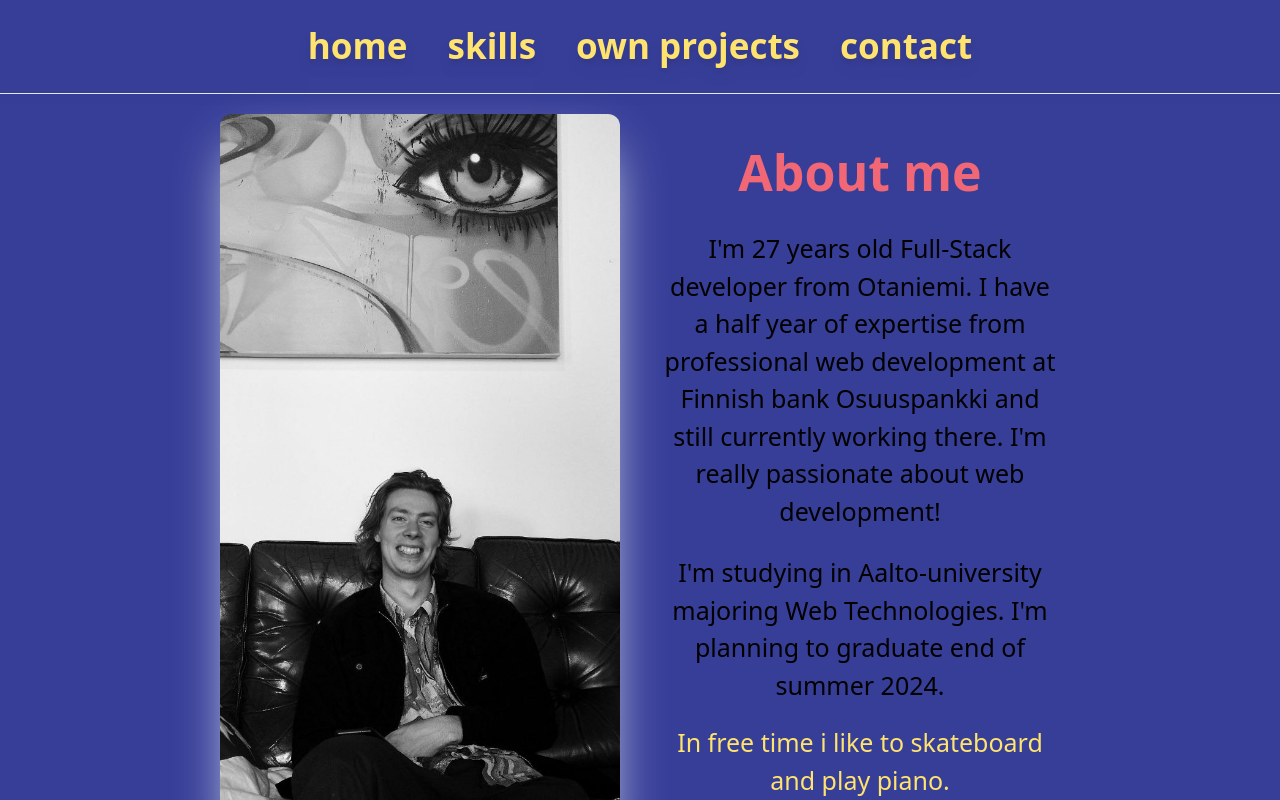
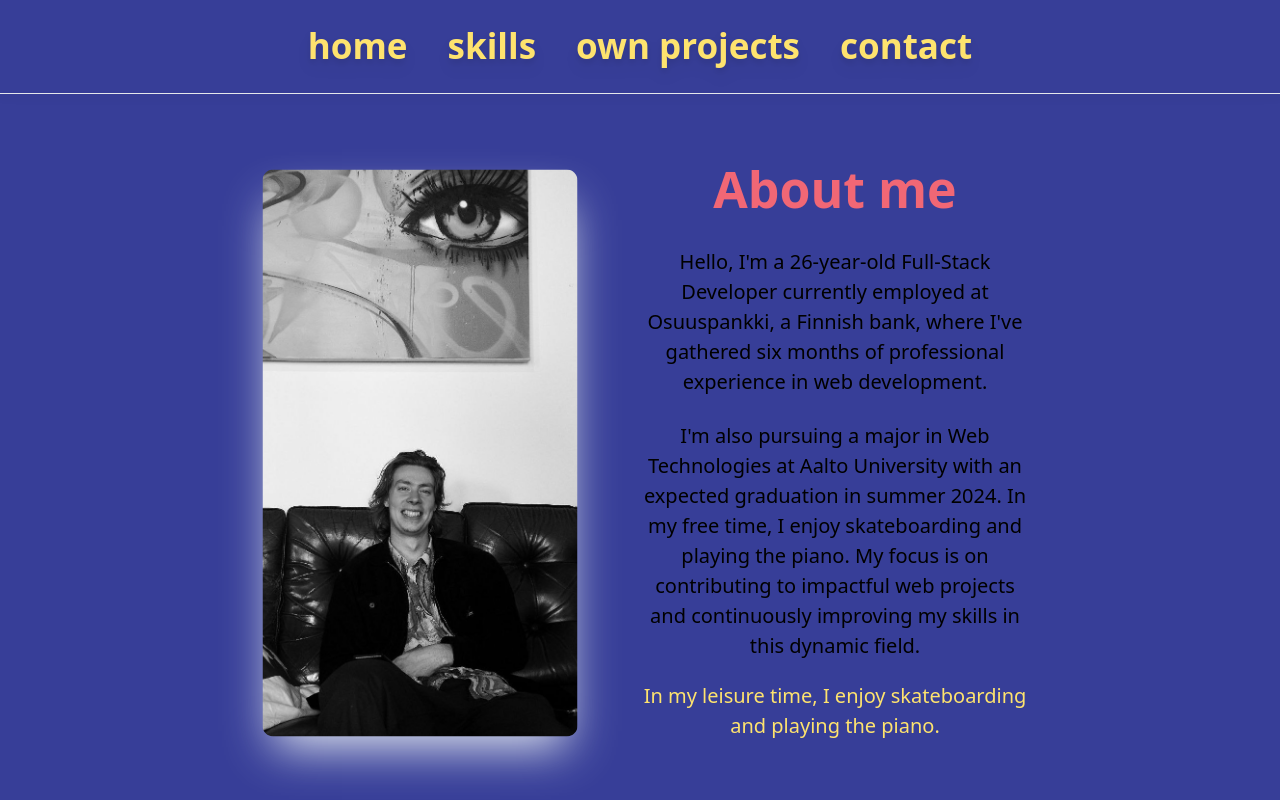
Before and after one commit to nipaojala/portfolio, a Next.js app in the folder portfolio_niilo_ojala/: page / in a window 1280 px wide. Built offline with nearby package versions, Linux system fonts and the light colour scheme.

Commit message:
text chagnes

```diff
--- /dev/null
+++ b/portfolio_niilo_ojala/eslint.config.js
@@ -0,0 +1,5 @@
+import eslintConfigPrettier from "eslint-config-prettier";
+
+export default [
+  eslintConfigPrettier,
+];
--- a/portfolio_niilo_ojala/src/components/Navbar/MobileNavBar.tsx
+++ b/portfolio_niilo_ojala/src/components/Navbar/MobileNavBar.tsx
@@ -3,7 +3,7 @@ import { RxHamburgerMenu, RxCross1 } from 'react-icons/rx'
 import { items, mapUrls } from './Navbar'
 import Link from 'next/link'
 import { useDetectClickOutside } from './useDetectClickOutside'
-
+import { motion } from 'framer-motion'
 const NavbarLinks = ({ setOpen }: { setOpen: (value: boolean) => void }) => {
   return (
     <div className="relative t-0 flex justify-center items-center align-center items-center">
@@ -30,53 +30,58 @@ export default function MobileNavbar() {
     return (
       <>
         {open && (
-          <div
-            id="menu"
+          <motion.div
+            key="menu"
+            initial={{ x: '100%' }}
+            animate={{ x: 0 }}
+            exit={{ x: '100%' }}
+            transition={{ duration: 0.15, ease: 'easeInOut' }}
             style={{
               width: '60vw',
               height: '100vh',
-              right: '0px',
-              zIndex: '1',
+              right: 0,
+              zIndex: 1,
             }}
             className="absolute bg-blue border-l border-yellow shadow-l"
           >
             <NavbarLinks setOpen={setOpen} />
-          </div>
+          </motion.div>
         )}
       </>
     )
   }
 
-  const MobileMenuBurger = () => {
+  const MobileMenuBurger = ({ children }: { children: React.ReactNode }) => {
     return (
-      <>
-        {!open ? (
       <div
         style={{ right: '0px', zIndex: 2 }}
         className="cursor-pointer fixed text-xl p-4 pt-7 hover:border-gray-300 hover:bg-gray-100 hover:dark:border-neutral-700 hover:dark:bg-neutral-800/30 transition-transform transform active:scale-95"
       >
-            <RxHamburgerMenu onClick={() => setOpen(!open)} />
+        {children}
       </div>
+    )
+  }
+
+  return (
+    <>
+      <MobileMenuBurger
+        children={
+          !open ? (
+            <RxHamburgerMenu
+              onClick={() => {
+                setOpen(!open)
+              }}
+            />
           ) : (
-          <div
-            style={{ right: '0px', zIndex: 2 }}
-            className="cursor-pointer fixed text-xl p-4 pt-7 hover:border-gray-300 hover:bg-gray-100 hover:dark:border-neutral-700 hover:dark:bg-neutral-800/30 transition-transform transform active:scale-95"
-          >
             <RxCross1
               onClick={() => {
                 setOpen(!open)
               }}
             />
-          </div>
-        )}
+          )
+        }
+      />
+      <MobileNavbar />
     </>
   )
 }
-
-  return (
-    <>
-      <MobileMenuBurger />
-      {open && <MobileNavbar />}
-    </>
-  )
-}
--- a/portfolio_niilo_ojala/src/pages/_app.tsx
+++ b/portfolio_niilo_ojala/src/pages/_app.tsx
@@ -21,7 +21,8 @@ export default function App({ Component, pageProps }: AppProps) {
           display: 'flex',
           flexDirection: 'column',
           position: 'relative',
-          overflow: 'scroll',
+          overflowY: 'scroll',
+          overflowX: 'hidden',
         }}
         className="bg-blue"
       >
--- a/portfolio_niilo_ojala/src/pages/index.tsx
+++ b/portfolio_niilo_ojala/src/pages/index.tsx
@@ -11,28 +11,31 @@ export default function Home() {
       } justify-center items-center h-screen`}
     >
       <Image
+        style={{ transform: width > 750 ? 'scale(0.9)' : undefined }}
         alt={width > 750 ? 'profilePic' : 'profilePicSmall'}
-        width={width > 750 ? 400 : 200}
-        height={width > 750 ? 800 : 200}
+        width={width > 750 ? 350 : 180}
+        height={width > 750 ? 650 : 180}
         src={width > 750 ? '/profilePic.jpg' : '/profilePicSmall.jpg'}
         className="scale rounded-xl shadow-2xl bg-red shadow-slate-200 m-5 max-w-400 mb-2"
       />
       <div className="m-5 text-center">
         <h1 className="scale text-red pb-5">About me</h1>
-        <p className="scale max-w-[400px] text-center">
-          I'm 27 years old Full-Stack developer from Otaniemi. I have a half
-          year of expertise from professional web development at Finnish bank
-          Osuuspankki and still currently working there. I'm really passionate
-          about web development!
-        </p>
+        <h2 className="scale max-w-[400px] text-center">
+          Hello, I'm a 26-year-old Full-Stack Developer currently employed at
+          Osuuspankki, a Finnish bank, where I've gathered six months of
+          professional experience in web development.
+        </h2>
         <br />
-        <p className="scale max-w-[400px] text-center pb-5">
-          I'm studying in Aalto-university majoring Web Technologies. I'm
-          planning to graduate end of summer 2024.
-        </p>
-        <p className="scale max-w-[400px] text-center text-yellow">
-          In free time i like to skateboard and play piano.
-        </p>
+        <h2 className="scale max-w-[400px] text-center pb-5">
+          I'm also pursuing a major in Web Technologies at Aalto University with
+          an expected graduation in summer 2024. In my free time, I enjoy
+          skateboarding and playing the piano. My focus is on contributing to
+          impactful web projects and continuously improving my skills in this
+          dynamic field.
+        </h2>
+        <h2 className="scale max-w-[400px] text-center text-yellow">
+          In my leisure time, I enjoy skateboarding and playing the piano.
+        </h2>
       </div>
     </div>
   )
--- a/portfolio_niilo_ojala/src/pages/skills/index.tsx
+++ b/portfolio_niilo_ojala/src/pages/skills/index.tsx
@@ -46,22 +46,18 @@ export default function Skills() {
   return (
     <div className="flex flex-col justify-center items-center w-screen h-screen">
       <div className="flex flex-col justify-center items-center w-[50vw] text-center">
-        <h1 className="scale text-red pb-3">These i have used</h1>
+        <h3 className={`scale text-red pb-3`}>These i have used</h3>
         <div className="flex flex-row pb-3">
           {renderSkills(skills.left)}
           {renderSkills(skills.right)}
         </div>
-        <p className={`scale text-[${width > 700 ? '25px' : '20px'}]`}>
-          At Osuuspankki i have learned good coding practises and keeping my
-          code reusable and clean.
+        <p className={`scale`}>
+          At Osuuspankki, I have learned how write clean and reusable code
         </p>
-        <p
-          className={`pt-3 scale text-yellow text-[${
-            width > 700 ? '25px' : '20px'
-          }]`}
-        >
-          ...and most importantly how to solve a problem!
+        <p className={`scale text-yellow pt-3 pb-3`}>
+          ...and ofcourse how to solve a problem!
         </p>
+        <p className={`scale`}>Eager to apply these skills professionally.</p>
       </div>
     </div>
   )
--- a/portfolio_niilo_ojala/src/styles/globals.css
+++ b/portfolio_niilo_ojala/src/styles/globals.css
@@ -6,6 +6,13 @@
   h1 {
     font-size: 35px;
     font-weight: 600;
+  }
+  h3 {
+    font-weight: 600;
+    font-size: 25px;
+  }
+  h2 {
+    font-size: 13px;
   }
 
   p {
@@ -22,9 +29,16 @@
     font-size: 50px;
     font-weight: 600;
   }
+  h3 {
+    font-weight: 600;
+    font-size: 35px;
+  }
+  h2 {
+    font-size: 20px;
+  }
 
   p {
-    font-size: 25px;
+    font-size: 20px;
   }
 
   /* Add more styles for large screens as needed */
```
Also changed, not shown: portfolio_niilo_ojala/prettier.config.mjs (added, +10 -0 lines), 2 other files (tests, documents, lock files or other folders). Lines whose indentation alone changed are shown as unchanged.
